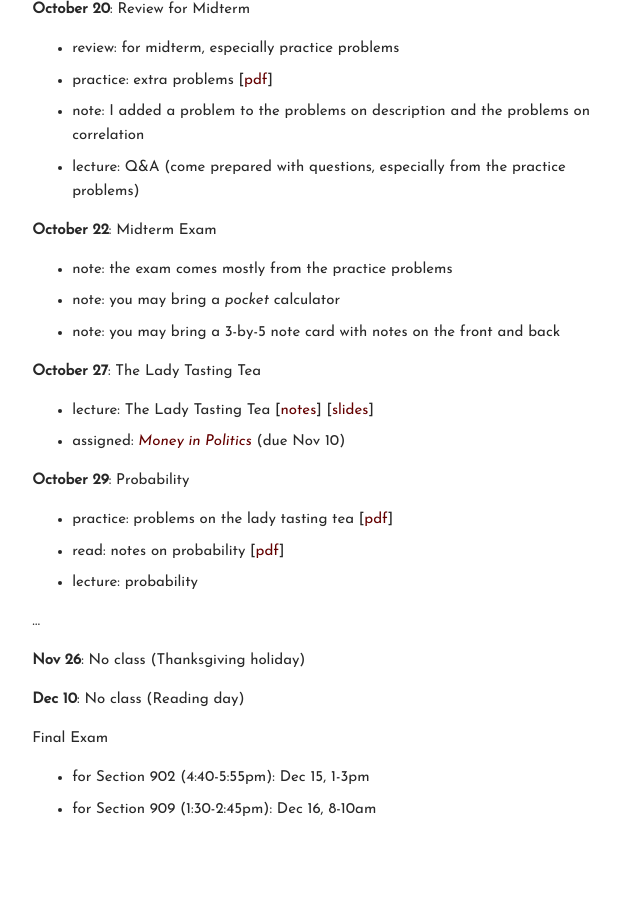
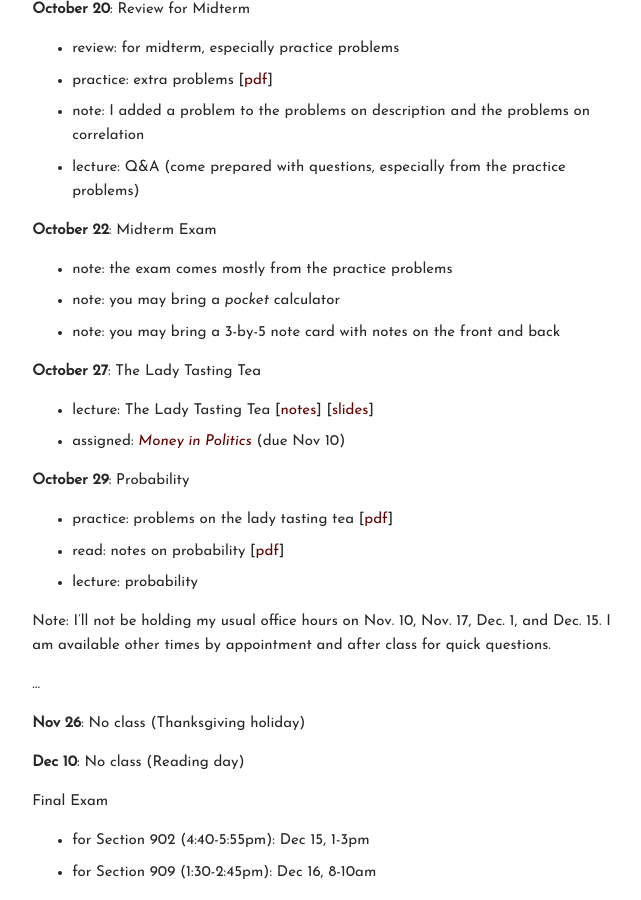
Before and after one commit to carlislerainey/carlislerainey.github.io, a Jekyll site: the page built from teaching/pols-209/index.md, in a window 1280 px wide and 900 px high, scrolled down 3002 px. Shown: the whole window, without its empty margins (430-1071 px from the left). Built offline with Jekyll 4.4.1, drawn with Linux system fonts in a browser that asks for light colours; before the commit the page ends 3839 px from its top, so only the background shows below that.

Commit message:
add note about office hours

```diff
--- a/teaching/pols-209/index.md
+++ b/teaching/pols-209/index.md
@@ -132,6 +132,8 @@ lecture: discussion of writing
 - read: notes on probability [[pdf](files/notes-probability.pdf)]
 - lecture: probability
 
+Note: I'll not be holding my usual office hours on Nov. 10, Nov. 17, Dec. 1, and Dec. 15. I am available other times by appointment and after class for quick questions.
+
 ...
 
 **Nov 26**: No class (Thanksgiving holiday)
```
